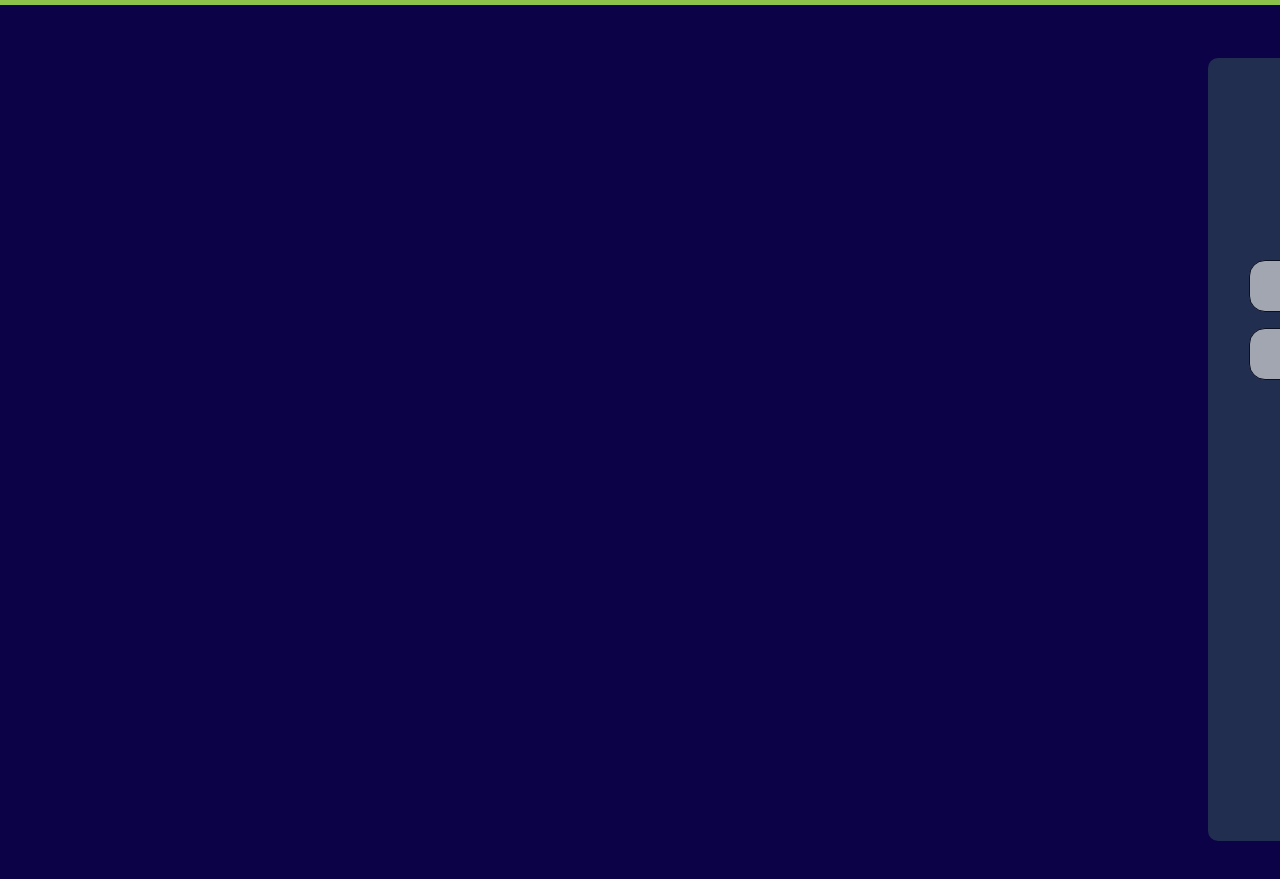
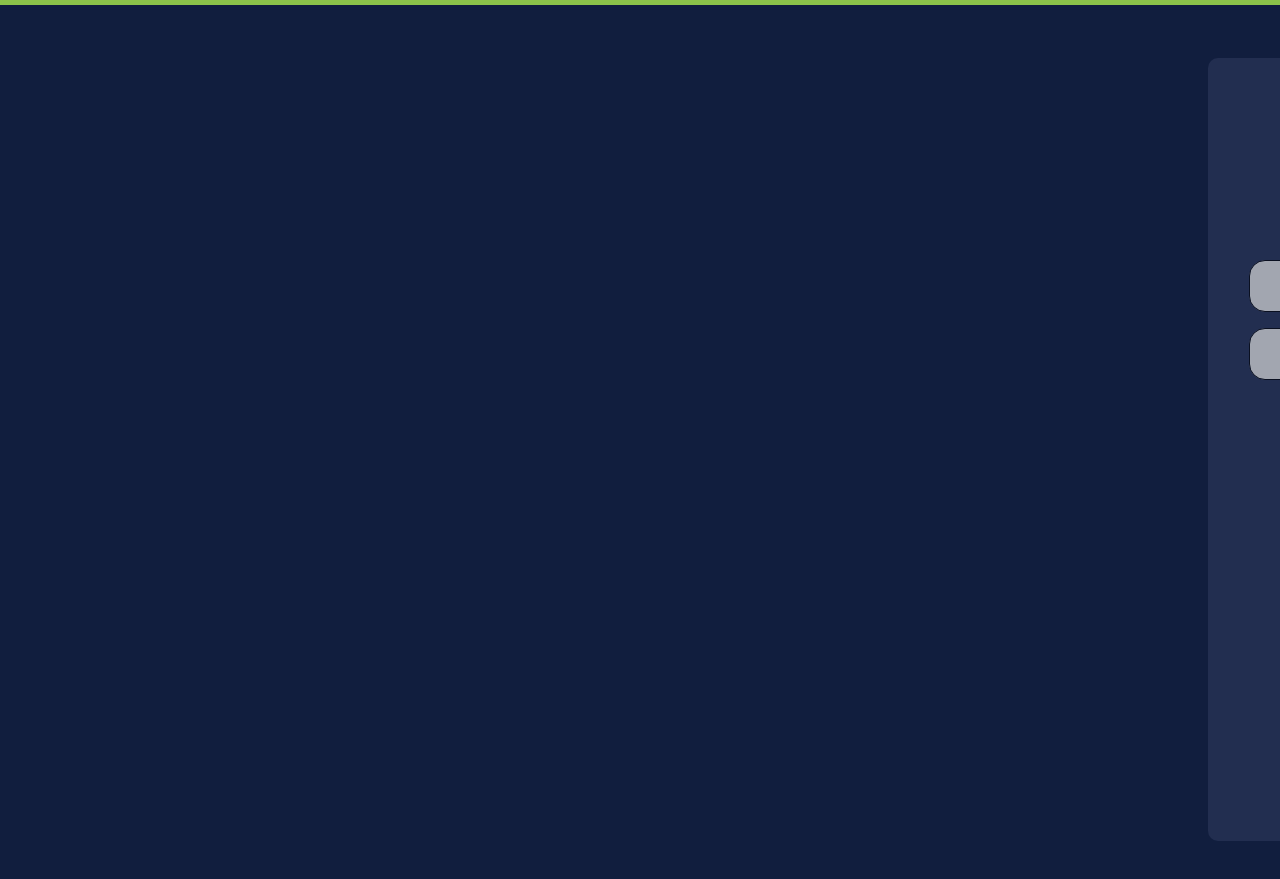
Before and after one commit to mauro-fernandes/PT_CJr_grupo10, a plain HTML site: page teladelogin.html in a window 1280 px wide. Shown: the part 43-922 px from the top of the page. Drawn offline with Linux system fonts and the light colour scheme.

Commit message:
Background color correction
Alteração da cor previamente selecionada para a cor disponibilizada no figma.

```diff
--- a/navbar_style.css
+++ b/navbar_style.css
@@ -1,5 +1,5 @@
 @import url('https://fonts.googleapis.com/css2?family=Roboto:wght@400;900&display=swap');
-body{background-color: rgb(12, 2, 72);}
+body{background-color: #111E3E;}
 .navbar{
     height: 3rem;
     width: 100%;
--- a/telalogstyle.css
+++ b/telalogstyle.css
@@ -1,5 +1,5 @@
 @import url('https://fonts.googleapis.com/css2?family=Roboto:wght@400;900&display=swap');
-body{background-color: rgb(12, 2, 72);}
+body{background-color: #111E3E;}
 .navbar{
     height: 3rem;
     width: 100%;
```
